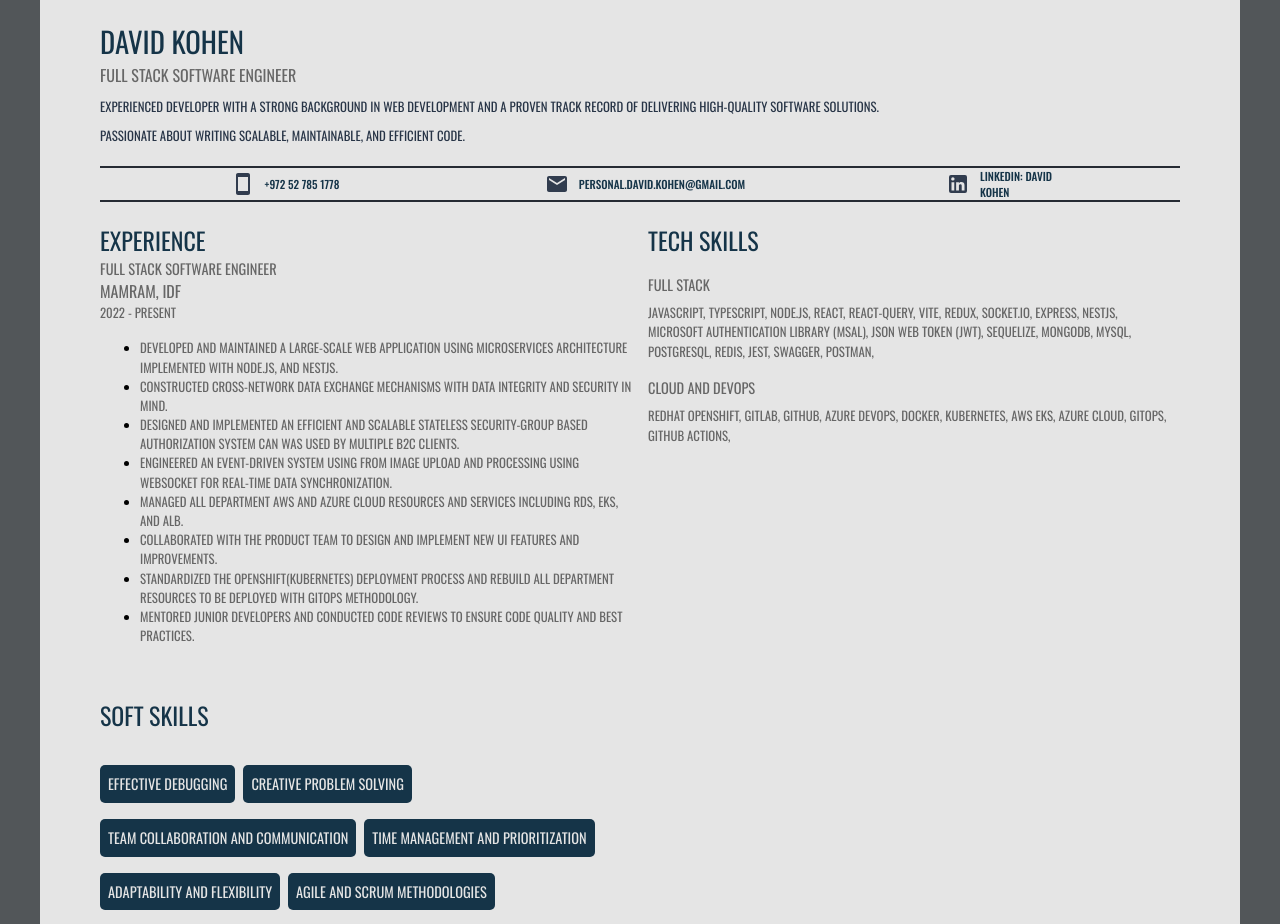
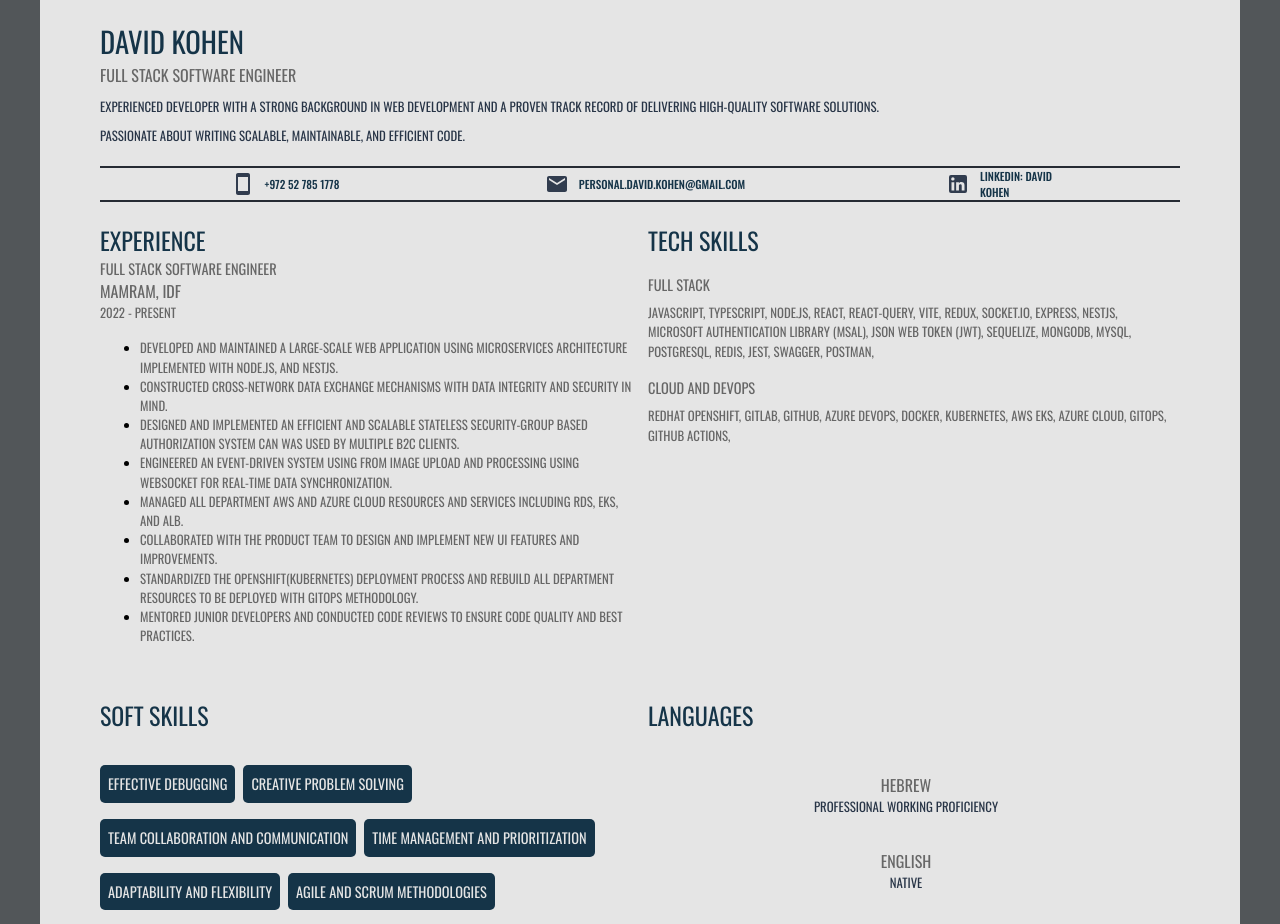
Before and after one commit to Personal-David-Kohen/Resume, a React (Vite) app: page / in a window 1280 px wide. Shown: the top 924 px of the page. Built offline with nearby package versions, Linux system fonts and the light colour scheme.

Commit message:
start languages

```diff
--- /dev/null
+++ b/src/components/LanguagesSection/LanguagesSection.style.ts
@@ -0,0 +1,37 @@
+import { createStyles } from "src/styles/create-styles";
+import { theme } from "src/styles/theme";
+
+export const useStyles = () =>
+  createStyles({
+    container: {
+      width: "100%",
+      marginTop: "20px",
+    },
+    title: {
+      fontSize: "1.5rem",
+      fontWeight: 400,
+    },
+    itemsContainer: {
+      marginTop: "1rem",
+      display: "grid",
+    },
+    itemContainer: {
+      marginTop: "1rem",
+      display: "flex",
+      flexDirection: "column",
+      padding: "0.5rem",
+      marginRight: "1rem",
+      alignItems: "center",
+      justifyContent: "center",
+    },
+    language: {
+      fontSize: "1rem",
+      fontWeight: 400,
+      color: theme.palette.typography.subtitle,
+    },
+    proficiency: {
+      fontSize: "0.8rem",
+      fontWeight: 400,
+      color: theme.palette.typography.paragraph,
+    },
+  });
--- /dev/null
+++ b/src/components/LanguagesSection/LanguagesSection.tsx
@@ -0,0 +1,27 @@
+import { Typography } from "@mui/material";
+import { useStyles } from "./LanguagesSection.style";
+import { UI_LABELS } from "src/constants/labels.const";
+import { RESUME_TEMPLATE } from "src/constants/template.const";
+
+const LanguagesSection = () => {
+  const styles = useStyles();
+
+  return (
+    <div style={styles.container}>
+      <Typography sx={styles.title}>{UI_LABELS.TITLES.LANGUAGES}</Typography>
+
+      <div style={styles.itemsContainer}>
+        {RESUME_TEMPLATE.LANGUAGES.map((language, index) => (
+          <div key={index} style={styles.itemContainer}>
+            <Typography sx={styles.language}>{language.LANGUAGE}</Typography>
+            <Typography sx={styles.proficiency}>
+              {language.PROFICIENCY}
+            </Typography>
+          </div>
+        ))}
+      </div>
+    </div>
+  );
+};
+
+export default LanguagesSection;
--- a/src/constants/labels.const.ts
+++ b/src/constants/labels.const.ts
@@ -3,6 +3,7 @@ export const UI_LABELS = {
     EXPERIENCE: "Experience",
     TECH_SKILLS: "Tech Skills",
     SOFT_SKILLS: "Soft Skills",
+    LANGUAGES: "Languages",
     AWARDS: "Awards",
   },
 };
--- a/src/constants/template.const.ts
+++ b/src/constants/template.const.ts
@@ -88,6 +88,20 @@ export const RESUME_TEMPLATE = {
     "Continuous Learning and Improvement",
     "Attention to Detail",
   ],
+  LANGUAGES: [
+    {
+      LANGUAGE: "Hebrew",
+      PROFICIENCY: "Professional working proficiency",
+    },
+    {
+      LANGUAGE: "English",
+      PROFICIENCY: "Native",
+    },
+    {
+      LANGUAGE: "Russian",
+      PROFICIENCY: "Elementary proficiency",
+    },
+  ],
 };
 
 export const RESUME_TEMPLATE_WRAPPER = {
--- a/src/pages/Main/Main.tsx
+++ b/src/pages/Main/Main.tsx
@@ -1,6 +1,7 @@
 import { Grid } from "@mui/material";
 import { useStyles } from "./Main.style";
 import Header from "src/components/Header/Header";
+import LanguagesSection from "src/components/LanguagesSection/LanguagesSection";
 import ExperienceSection from "src/components/ExperienceSection/ExperienceSection";
 import TechSkillsSection from "src/components/TechSkillsSection/TechSkillsSection";
 import SoftSkillsSections from "src/components/SoftSkillsSections/SoftSkillsSections";
@@ -26,6 +27,10 @@ const Main = () => {
             <Grid item xs={12} md={6}>
               <SoftSkillsSections />
             </Grid>
+
+            <Grid item xs={12} md={6}>
+              <LanguagesSection />
+            </Grid>
           </Grid>
         </div>
       </div>
```
